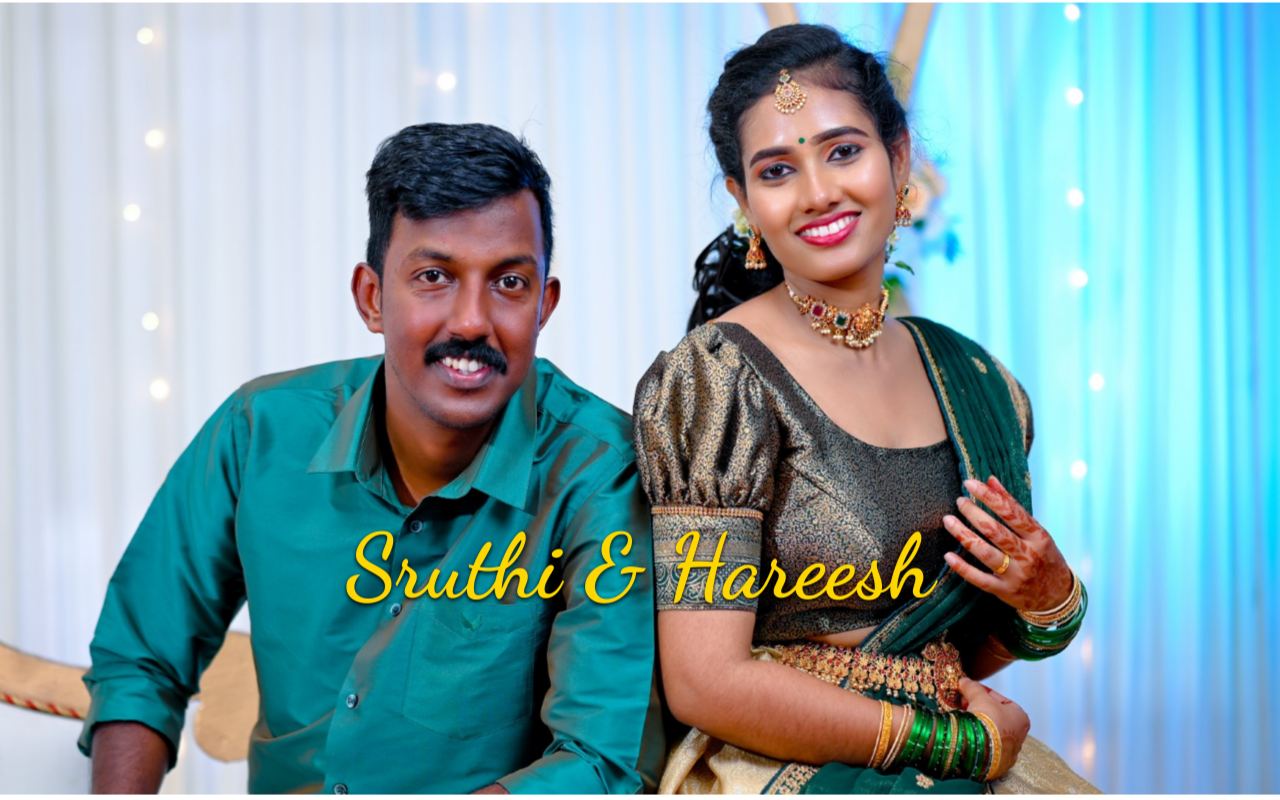
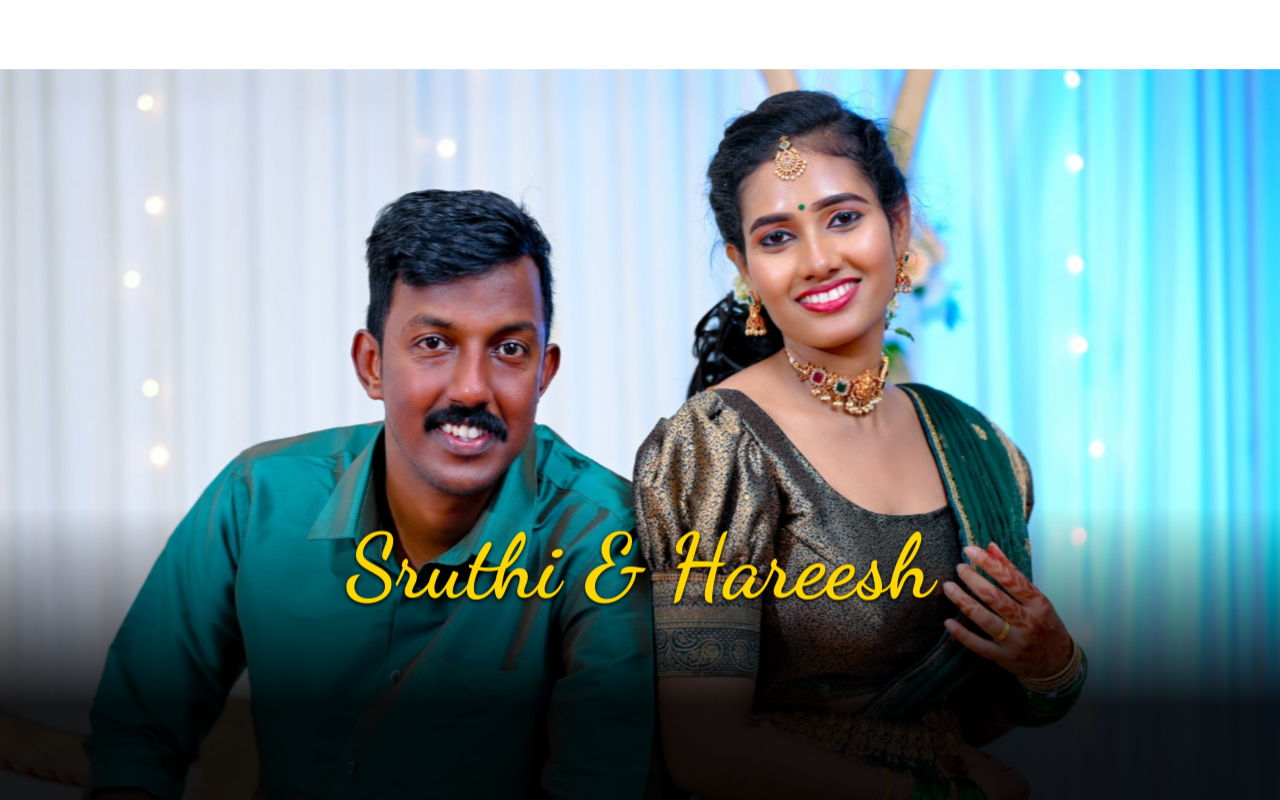
Before and after one commit to sarathChandran94/weddingApp, a React (Vite) app: page / in a window 1280 px wide. Built offline with nearby package versions, Linux system fonts and the light colour scheme; a web font is replaced by a local one.

Commit message:
added a gradient overlay over the bg image

```diff
--- a/src/components/home/Home.css
+++ b/src/components/home/Home.css
@@ -1,11 +1,5 @@
 @import url("https://fonts.googleapis.com/css2?family=Dancing+Script:wght@400;500;600;700&display=swap");
 @import url("https://fonts.googleapis.com/css2?family=Playfair+Display:ital,wght@0,400;0,500;0,600;0,700;0,800;0,900;1,400;1,500;1,600;1,700;1,800;1,900&display=swap");
-h1 {
-  font-family: "Dancing Script", cursive;
-  color: greenyellow;
-  font-size: 7vw;
-  text-shadow: 0 0 10px red;
-}
 
 h2,
 h3,
@@ -40,8 +34,24 @@ big {
   height: auto;
   max-width: 100%;
   object-fit: cover;
-  transform: translateZ(-20px) scale(1.3);
+  transform: translateZ(-20px) translateY(200px) scale(1.2);
   z-index: -1;
+}
+.overlay {
+  position: relative;
+}
+.overlay::after {
+  content: "";
+  position: absolute;
+  top: 0;
+  left: 0;
+  width: 100%;
+  height: 100%;
+  background: linear-gradient(
+    to bottom,
+    rgba(0, 0, 0, 0) 50%,
+    rgba(0, 0, 0, 0.8) 70%
+  );
 }
 
 .filler {
@@ -59,6 +69,13 @@ big {
 
 @media all and (min-width: 768px) {
   .background {
-    transform: translateZ(-20px) scale(2.2);
+    transform: translateZ(-20px) translateY(200px) scale(2.2);
+  }
+  .overlay::after {
+    background: linear-gradient(
+      to bottom,
+      rgba(0, 0, 0, 0) 55%,
+      rgba(0, 0, 0, 0.9) 80%
+    );
   }
 }
--- a/src/components/home/Home.jsx
+++ b/src/components/home/Home.jsx
@@ -13,6 +13,7 @@ const Home = () => {
       <div className="wrapper">
         <div className="header">
           <div className="background">
+            <div className="overlay">
               <picture>
                 <source
                   className="portrait"
@@ -33,6 +34,8 @@ const Home = () => {
                 />
               </picture>
             </div>
+          </div>
+
           <Title />
         </div>
         <div className="filler"></div>
```
Lines whose indentation alone changed are shown as unchanged.
